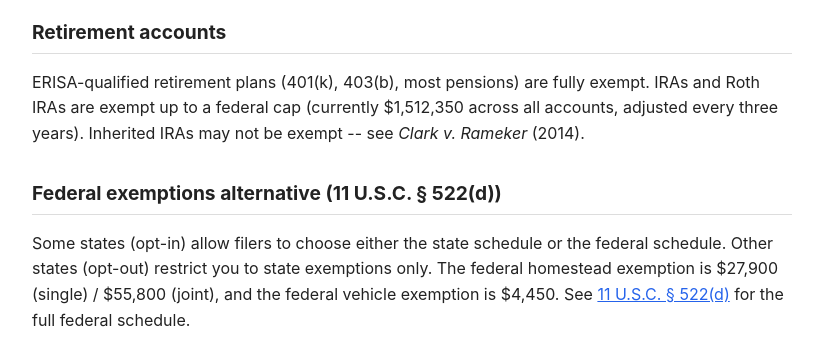
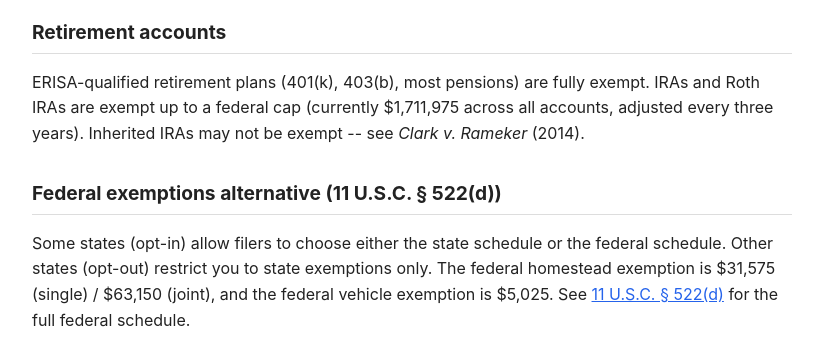
Before and after one commit to openbankruptcyproject/dallasbankruptcy.org, a plain HTML site: page exemptions.html in a window 1280 px wide. Shown: the part 662-1024 px from the top of the page, without its empty margins (228-1051 px from the left). Drawn offline with Linux system fonts and the light colour scheme.

Commit message:
Update federal bankruptcy dollar figures to April 1, 2025 adjustments (2 lines)
Co-Authored-By: Claude Opus 5.5 (1M context) <noreply@anthropic.com>

```diff
--- a/exemptions.html
+++ b/exemptions.html
@@ -87,9 +87,9 @@
 <h2>Personal property</h2>
 <p>Texas also exempts (in varying amounts depending on the statute): clothing, household furnishings, books, tools of the trade, jewelry up to a cap, family heirlooms, and unmatured life insurance. Verify exact dollar amounts with current Texas statutes -- bankruptcy exemption schedules update for inflation periodically.</p>
 <h2>Retirement accounts</h2>
-<p>ERISA-qualified retirement plans (401(k), 403(b), most pensions) are fully exempt. IRAs and Roth IRAs are exempt up to a federal cap (currently $1,512,350 across all accounts, adjusted every three years). Inherited IRAs may not be exempt -- see <em>Clark v. Rameker</em> (2014).</p>
+<p>ERISA-qualified retirement plans (401(k), 403(b), most pensions) are fully exempt. IRAs and Roth IRAs are exempt up to a federal cap (currently $1,711,975 across all accounts, adjusted every three years). Inherited IRAs may not be exempt -- see <em>Clark v. Rameker</em> (2014).</p>
 <h2>Federal exemptions alternative (11 U.S.C. § 522(d))</h2>
-<p>Some states (opt-in) allow filers to choose either the state schedule or the federal schedule. Other states (opt-out) restrict you to state exemptions only. The federal homestead exemption is $27,900 (single) / $55,800 (joint), and the federal vehicle exemption is $4,450. See <a href="https://1328f.org/federal-exemptions-522d/" rel="external">11 U.S.C. § 522(d)</a> for the full federal schedule.</p>
+<p>Some states (opt-in) allow filers to choose either the state schedule or the federal schedule. Other states (opt-out) restrict you to state exemptions only. The federal homestead exemption is $31,575 (single) / $63,150 (joint), and the federal vehicle exemption is $5,025. See <a href="https://1328f.org/federal-exemptions-522d/" rel="external">11 U.S.C. § 522(d)</a> for the full federal schedule.</p>
 <h2>Wildcard exemption</h2>
 <p>Many state schedules include a "wildcard" exemption that can be applied to any property. Wildcards are useful when you have non-protected cash or unusual assets that don't fit the categorized exemptions.</p>
 <h2>Domicile rule</h2>
```
